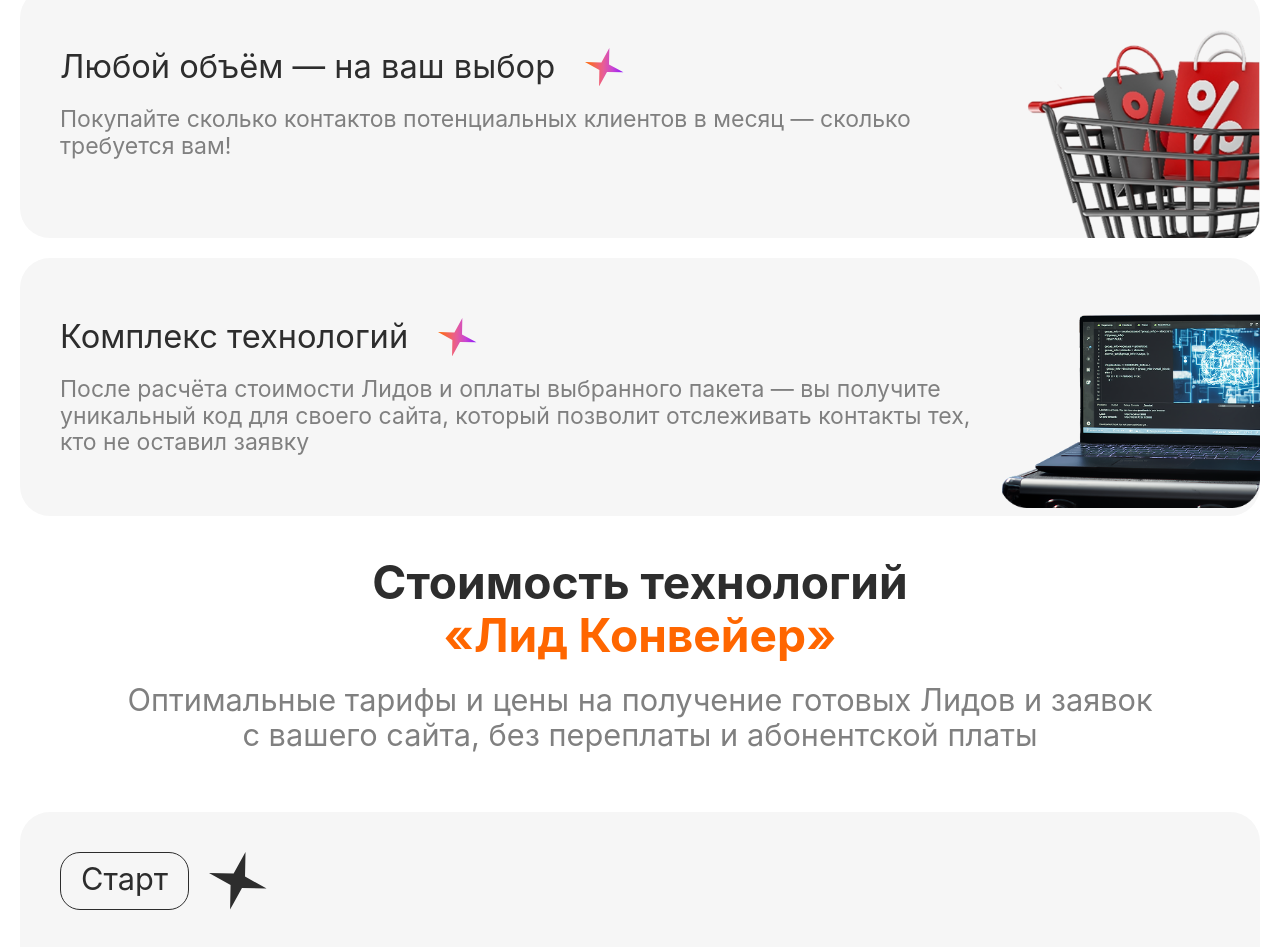
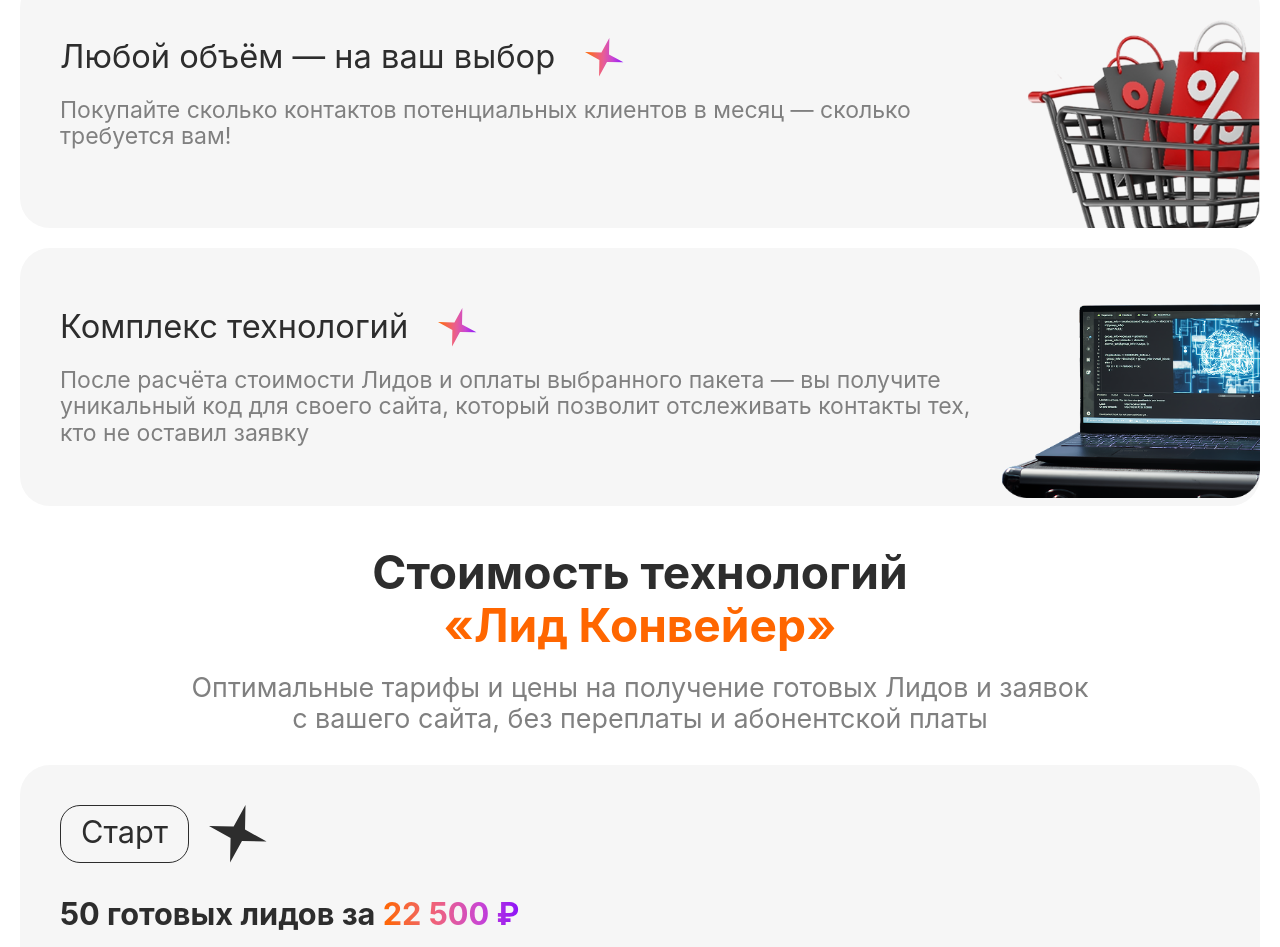
Before and after one commit to azad-source/leadconveer, a React (Vite) app: page / in a window 1280 px wide. Shown: the part 1385-2332 px from the top of the page. Built offline with nearby package versions, Linux system fonts and the light colour scheme.

Commit message:
refactoring

```diff
--- a/src/components/LeadConveyorPricing/LeadConveyorPricing.module.scss
+++ b/src/components/LeadConveyorPricing/LeadConveyorPricing.module.scss
@@ -132,10 +132,11 @@
     }
 
     .description p {
-      font-size: 0.8rem;
+      font-size: 0.7rem;
     }
 
     .tariffs {
+      margin-top: 0.8rem;
       grid-template-columns: repeat(1, 1fr);
 
       .tariffCard {
--- a/src/components/LeadsOfferSection/LeadsOfferSection.module.scss
+++ b/src/components/LeadsOfferSection/LeadsOfferSection.module.scss
@@ -74,6 +74,7 @@
     }
 
     .offers {
+      margin-top: 0.8rem;
       width: 100%;
       grid-template-columns: repeat(1, 1fr);
 
```
